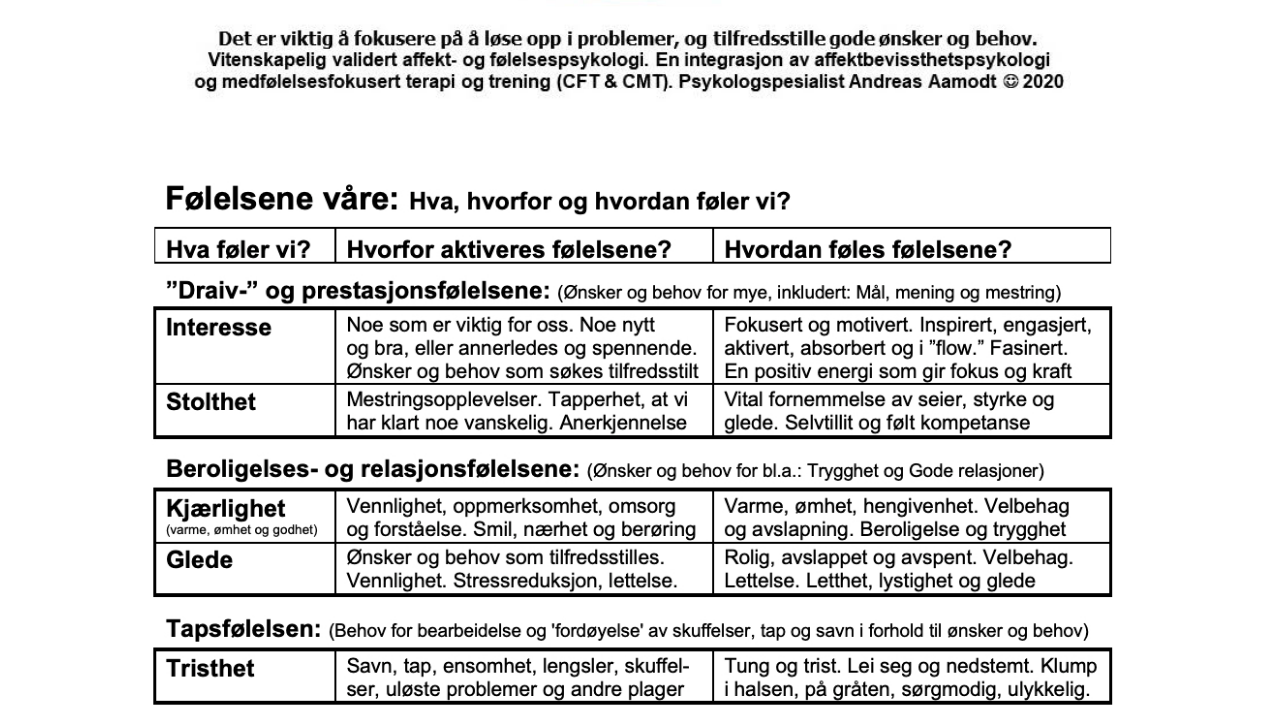
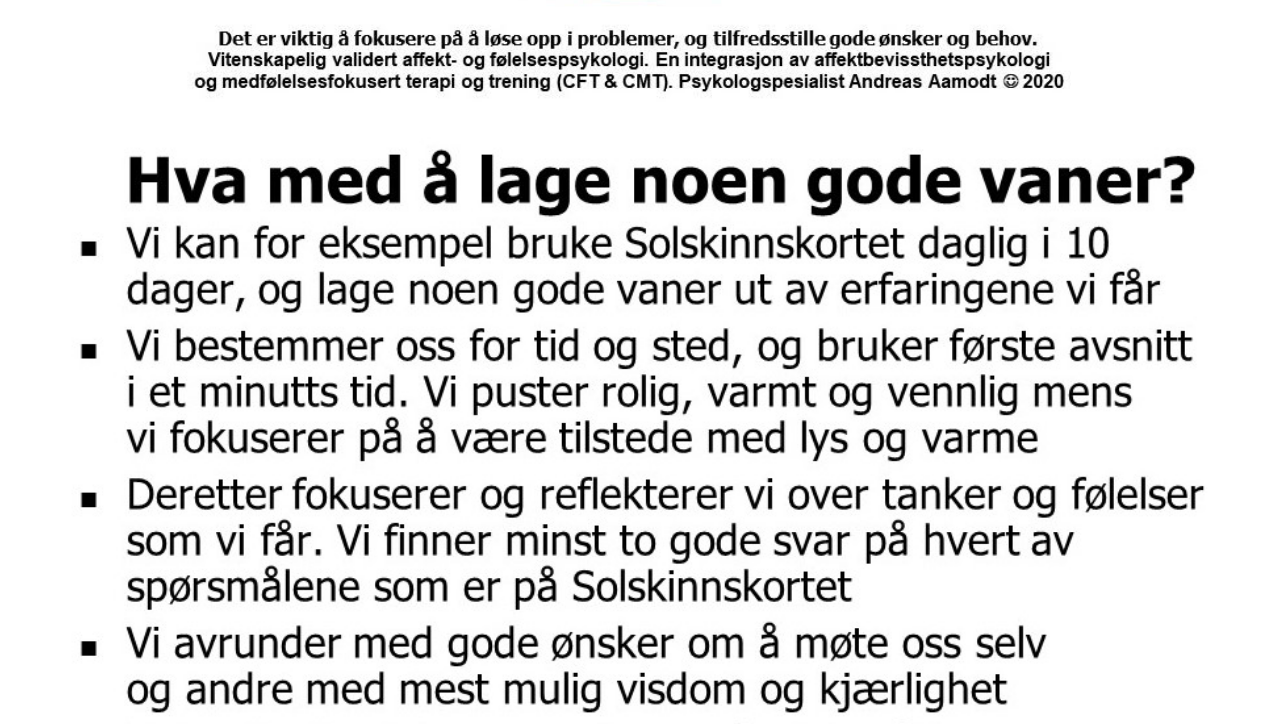
Before and after one commit to EivindAamodt/solskinnspsykologi, a plain HTML site: page index.html in a window 1280 px wide. Shown: the part 4082-4806 px from the top of the page. Drawn offline with Linux system fonts and the light colour scheme.

Commit message:
additions

```diff
--- a/index.html
+++ b/index.html
@@ -23,11 +23,13 @@ img {
 
 <img src="folelsefortelle.jpg" class="center" style="img">
 
-<img src="folelsenevore.jpg" class="center" style="img">
+<img src="godevaner.jpg" class="center" style="img">
 
 <img src="oppskrift1.jpg" class="center" style="img">
 
 <img src="oppskrift2.jpg" class="center" style="img">
+
+<img src="folelsenevore.jpg" class="center" style="img">
 
 <img src="tidager.jpg" class="center" style="img">
 
```
Also changed, not shown: godevaner.jpg (added).
